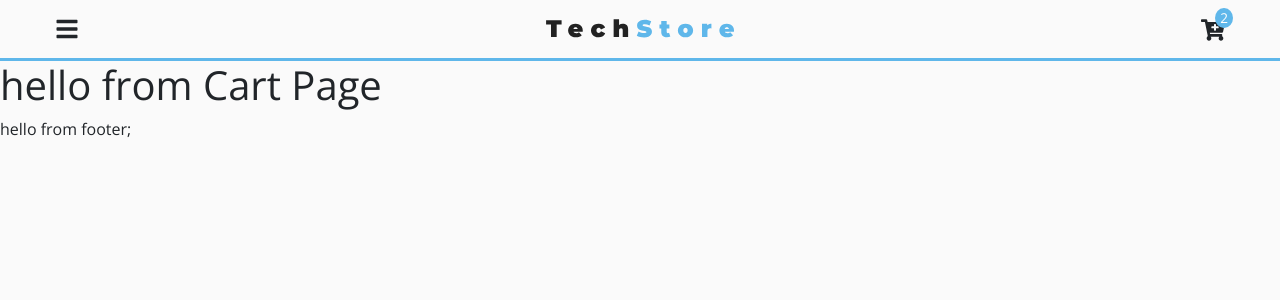
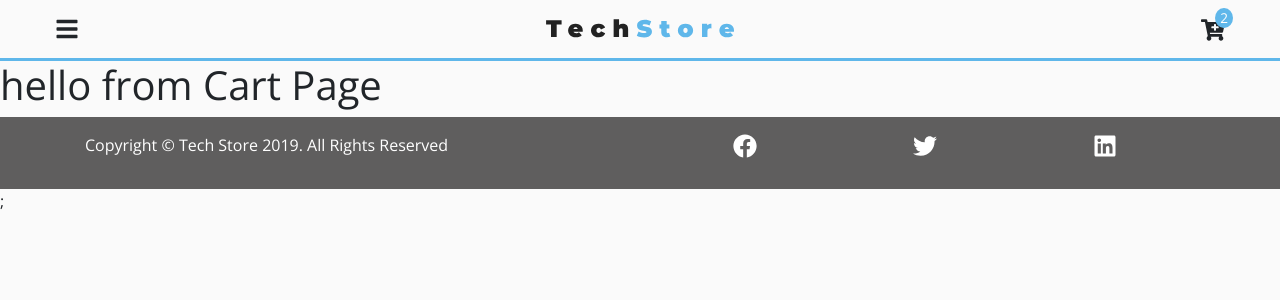
Before and after one commit to alinguru/react-tech-store, a React (Create React App) app: page /cart in a window 1280 px wide. Shown: the top 300 px of the page. Built offline with nearby package versions, Linux system fonts and the light colour scheme.

Commit message:
Footer and socialData

```diff
--- a/src/components/Footer.js
+++ b/src/components/Footer.js
@@ -1,5 +1,47 @@
 import React from "react";
+import styled from "styled-components";
+import { ProductConsumer } from "../context";
 
 export default function Footer() {
-  return <>hello from footer</>;
+  return (
+    <ProductConsumer>
+      {value => {
+        return (
+          <FooterWrapper>
+            <div className="container py-3">
+              <div className="row">
+                <div className="col-md-6">
+                  <p className="text-capitalize">
+                    copyright &copy; tech store {new Date().getFullYear()}. all
+                    rights reserved
+                  </p>
+                </div>
+                <div className="col-md-6 d-flex justify-content-around">
+                  {value.socialIcons.map(item => (
+                    <a href={item.url} key={item.id}>
+                      {item.icon}
+                    </a>
+                  ))}
+                </div>
+              </div>
+            </div>
+          </FooterWrapper>
+        );
+      }}
+    </ProductConsumer>
+  );
 }
+
+const FooterWrapper = styled.footer`
+  background: var(--darkGrey);
+  color: var(--mainWhite);
+  .icon {
+    font-size: 1.5rem;
+    color: var(--mainWhite);
+    transition: var(--mainTransition);
+  }
+  .icon:hover {
+    color: var(--primaryColor);
+    cursor: pointer;
+  }
+`;
--- a/src/context/context.js
+++ b/src/context/context.js
@@ -1,5 +1,6 @@
 import React, { Component } from "react";
 import { linkData } from "./linkData";
+import { socialData } from "./socialData";
 const ProductContext = React.createContext();
 //Provider
 //Consumer
@@ -9,6 +10,7 @@ class ProductProvider extends Component {
     cartOpen: false,
     cartItems: 2,
     links: linkData,
+    socialIcons: socialData,
     cart: []
   };
   // handle sidebar
--- /dev/null
+++ b/src/context/socialData.js
@@ -0,0 +1,20 @@
+import React from "react";
+import { FaFacebook, FaTwitter, FaLinkedin } from "react-icons/fa";
+
+export const socialData = [
+  {
+    id: 1,
+    icon: <FaFacebook className="icon" />,
+    url: "https://www.facebook.com"
+  },
+  {
+    id: 2,
+    icon: <FaTwitter className="icon" />,
+    url: "https://www.twitter.com"
+  },
+  {
+    id: 3,
+    icon: <FaLinkedin className="icon" />,
+    url: "https://www.linkedin.com"
+  }
+];
```
